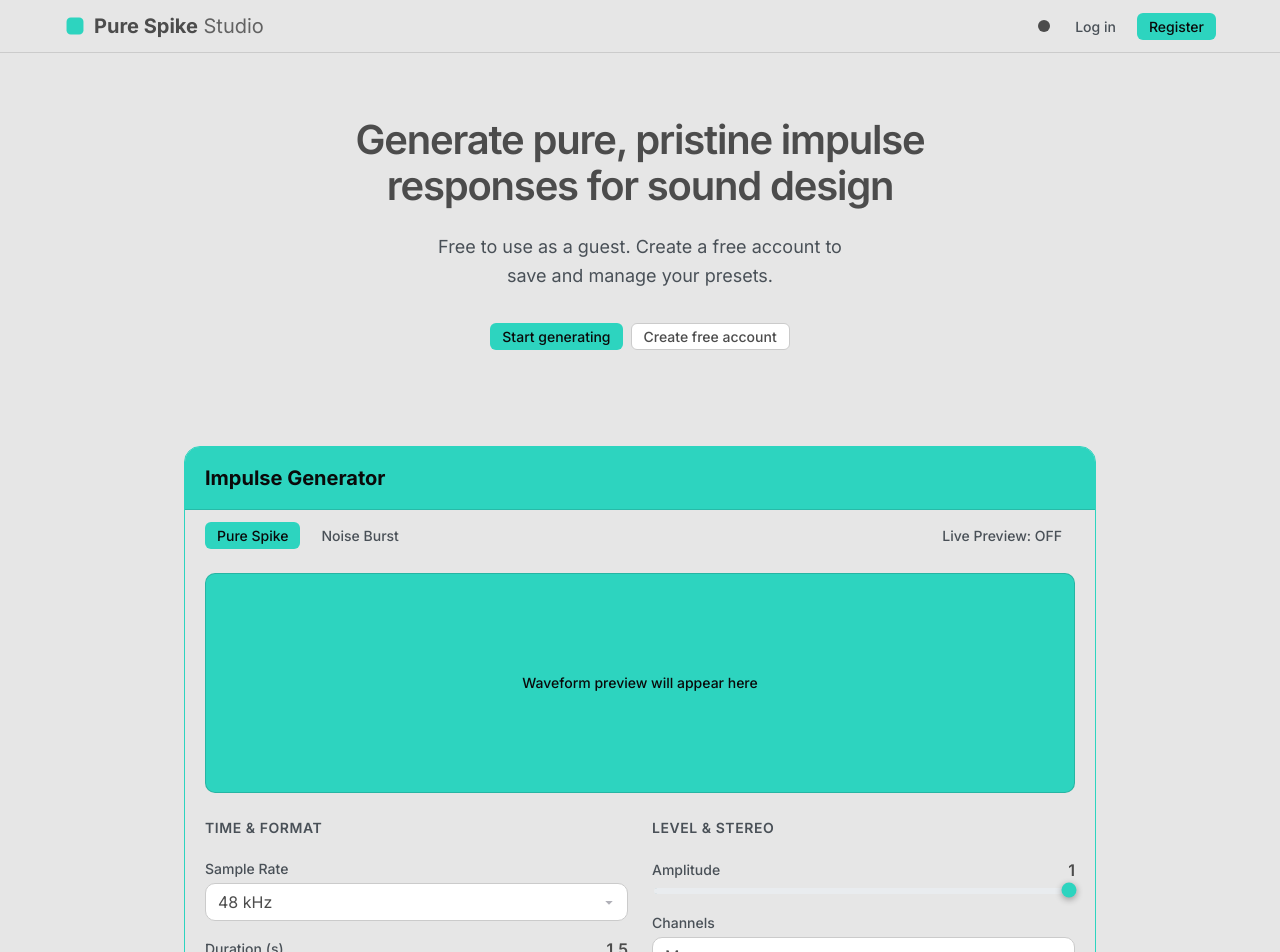
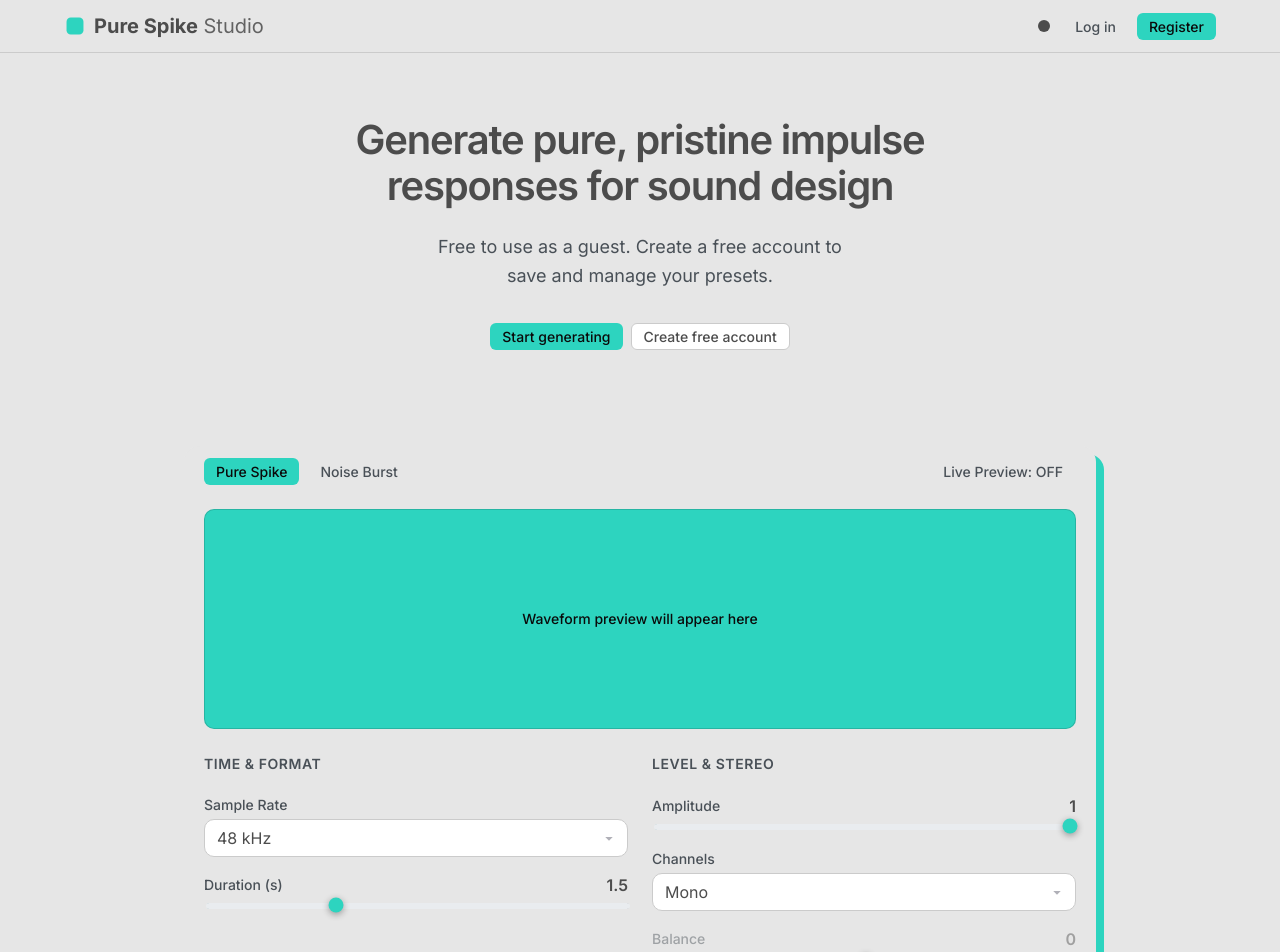
Before and after one commit to TomacBarin/pure-spike, a React (Vite) app: page / in a window 1280 px wide. Shown: the top 952 px of the page. Built offline with nearby package versions, Linux system fonts and the light colour scheme.

Commit message:
feat(GeneratorPanel.tsx) update border on GeneratorPanel

```diff
--- a/src/features/generator/GeneratorPanel.module.css
+++ b/src/features/generator/GeneratorPanel.module.css
@@ -9,21 +9,18 @@
 }
 
 .panel {
-  border: 1px solid var(--color-accent);
-  overflow: hidden;
+  /* Override Card’s default 1px border */
+  border: none !important;
+  border-radius: var(--radius-lg);
+
+
+  background-color: var(--color-bg-primary);
+
+
+  box-shadow: 8px 8px 0 0 var(--color-accent);
 }
 
-/* Style the title that lives inside the shared Card component.
-   Because titleAs="h2" we can target the element safely. */
-.panel h2 {
-  background-color: var(--color-accent);
-  color: #0a0a0a;
-  margin: 0;
-  padding: var(--spacing-4) var(--spacing-5);
-  font-size: var(--font-size-xl);
-  font-weight: 700;
-  border-bottom: 1px solid rgba(0, 0, 0, 0.12);
-}
+
 
 
 /* Top row: type selector + live preview */
--- a/src/features/generator/GeneratorPanel.tsx
+++ b/src/features/generator/GeneratorPanel.tsx
@@ -14,13 +14,10 @@
     <section
       id="generator"
       className={styles.section}
-      aria-labelledby="generator-heading"
+      aria-labelledby="Impulse Generator"
     >
       <div className={styles.container}>
         <Card
-          title="Impulse Generator"
-          titleAs="h2"
-          titleId="generator-heading"
           padding="lg"
           className={styles.panel}
         >
```
